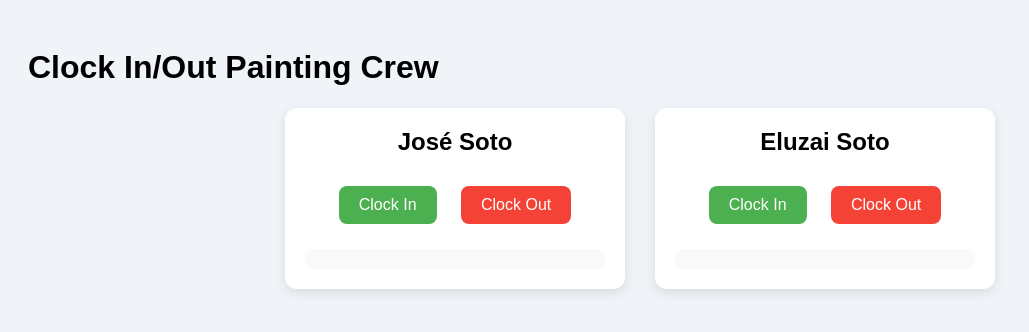
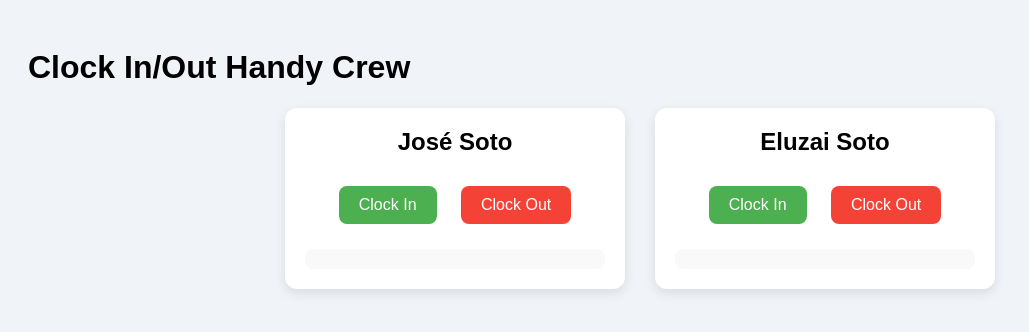
Before and after one commit to shaumangmailcom/soto, a plain HTML site: page index.html in a window 1280 px wide. Shown: the whole page, without its empty margins (0-1029 px from the left). Drawn offline with Linux system fonts and the light colour scheme.

Commit message:
Update index.html

```diff
--- a/index.html
+++ b/index.html
@@ -62,7 +62,7 @@
 </head>
 <body>
 
-<h1>Clock In/Out Painting Crew</h1>
+<h1>Clock In/Out Handy Crew</h1>
 
 <div class="container">
   <div class="card">
```
